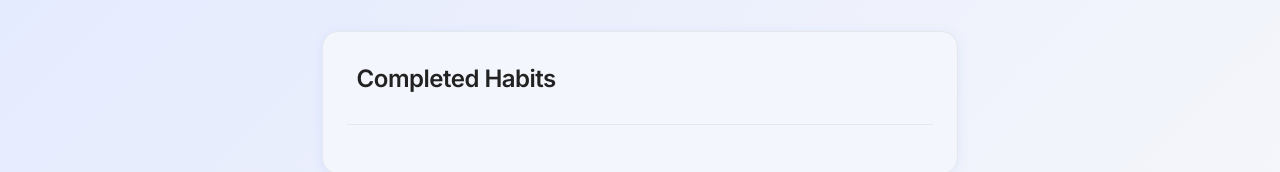
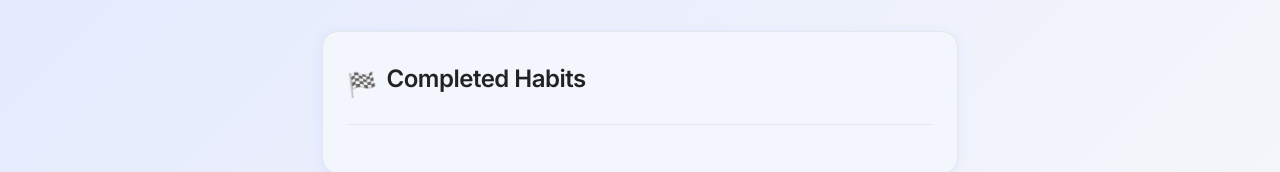
Before and after one commit to Swilsondi/habit-tracker, a plain HTML site: page habit-tracker/src/index.html in a window 1280 px wide. Shown: the part 447-619 px from the top of the page. Drawn offline with Linux system fonts and the light colour scheme.

Commit message:
Added checkered emoji to the completed habits section

```diff
--- a/habit-tracker/src/index.html
+++ b/habit-tracker/src/index.html
@@ -40,7 +40,7 @@
 
         <section class="section-card section-card--completed">
             <div class="section-card__header">
-                <span class="section-card__icon"></span>
+                <span class="section-card__icon">🏁</span>
                 <h2 class="history__title">Completed Habits</h2>
             </div>
             <hr class="section-card__divider">
```
